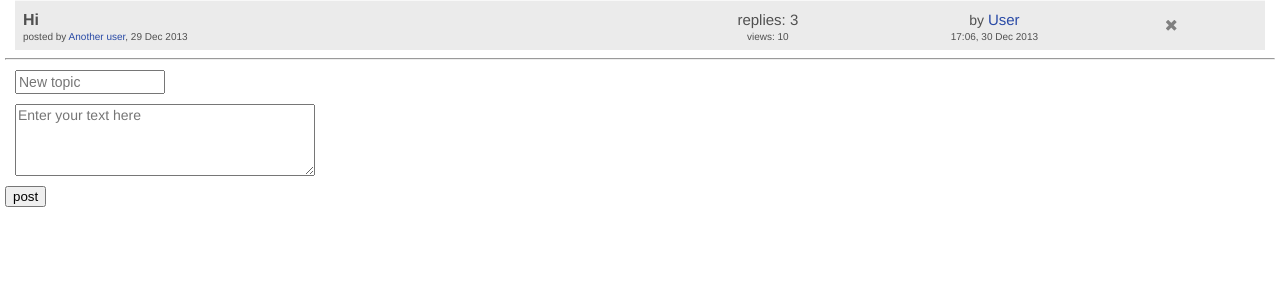
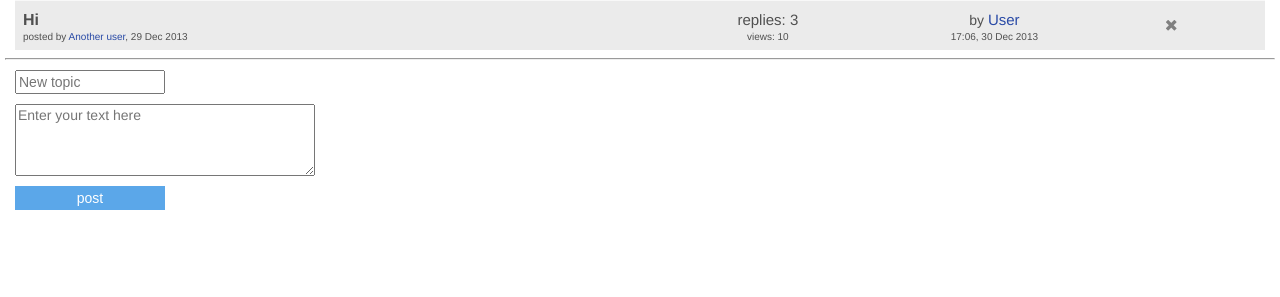
Before and after one commit to smartpony/forum, a Flask app: page /forum in a window 1280 px wide. Shown: the part 286-583 px from the top of the page. Run offline with Flask 2, Linux system fonts and the light colour scheme; a user stored in the database is signed in; data comes from the database, SQL or seed files in the repository; both versions use the stored data as it was after the commit.

Commit message:
Some stuff.

```diff
--- a/app/templates/forum.html
+++ b/app/templates/forum.html
@@ -44,7 +44,7 @@
 <form action="" method="post" name="edit" onsubmit="return PostingFormValidate()">
     {{new_topic.topic(placeholder='New topic', class='f_form_topic', onkeyup="PostingFormUnmark(this)")}}
     {{new_topic.message(placeholder='Enter your text here', class='f_t_form_message', onkeyup="PostingFormUnmark(this)")}}
-    <input class="submit__button"  type="submit" value="post">
+    <input class="submit_button"  type="submit" value="post">
 </form>
 {% endif %}
 
--- a/app/templates/topic.html
+++ b/app/templates/topic.html
@@ -21,7 +21,7 @@
 {% if user.is_authenticated() %}
 <form action="" method="post" name="edit" onsubmit="return PostingFormValidate()">
     {{add_message.message(placeholder='Enter your text here', class="f_t_form_message", onkeyup="PostingFormUnmark(this)")}}
-    <input class="submit__button" type="submit" value="send">
+    <input class="submit_button" type="submit" value="send">
 </form>
 {% endif %}
 
```
Also changed, not shown: base.db.
